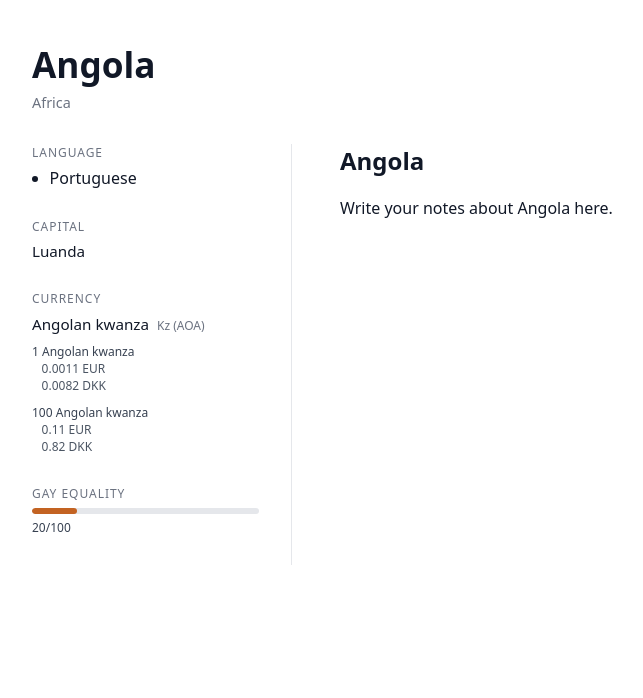
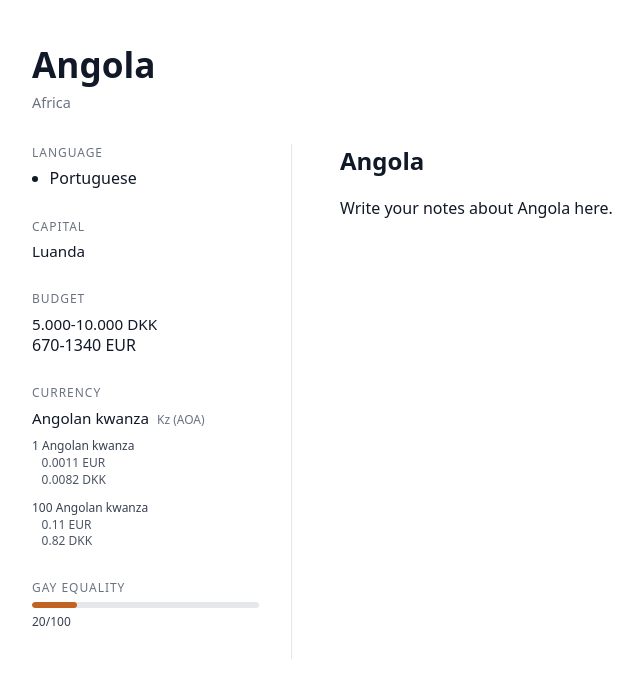
Before and after one commit to Joshua-kea/Travel, a Jekyll site: the page built from _countries/angola.md, in a window 1280 px wide. Shown: the top 698 px of the page, without its empty margins (58-701 px from the left). Built offline with Jekyll 4.4.1, drawn with Linux system fonts in a browser that asks for light colours.

Commit message:
country layout

```diff
--- a/_countries/angola.md
+++ b/_countries/angola.md
@@ -24,8 +24,8 @@ currency:
       eur: 0.11
       dkk: 0.82
 budget:
-  dkk:
-  eur:
+  dkk: 5.000-10.000
+  eur: 670-1340
 
 ---
 
```
